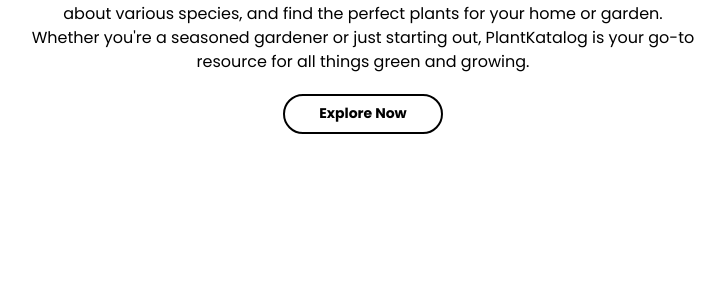
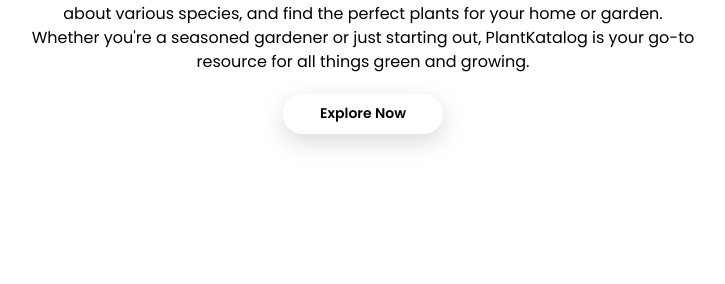
Before and after one commit to raihansheva/WebsiteKatalogPlants, a PHP site: page /pages/index.php in a window 1280 px wide. Shown: the part 205-489 px from the top of the page, without its empty margins (277-1002 px from the left). Run offline with PHP 8.4, Linux system fonts and the light colour scheme.

Commit message:
revisi desain

```diff
--- a/asset/style/index.css
+++ b/asset/style/index.css
@@ -60,23 +60,47 @@
   margin-top: 20px;
 }
 
+/* Glass Button */
 .button-explore {
   width: 160px;
   height: 40px;
-  border: 2px solid var(--color-dark);
   border-radius: 25px;
   text-decoration: none;
+
   display: flex;
   justify-content: center;
   align-items: center;
+
+  /* Glass effect */
+  background: rgba(255, 255, 255, 0.25);
+  backdrop-filter: blur(12px);
+  -webkit-backdrop-filter: blur(12px);
+
+  /* border: 1px solid rgba(255, 255, 255, 0.35); */
+
+  box-shadow:
+    0 8px 24px rgba(0, 0, 0, 0.15),
+    inset 0 1px 0 rgba(255, 255, 255, 0.4);
+
+  transition: all 0.3s ease;
+}
+
+/* Hover efek glass */
+.button-explore:hover {
+  background: rgba(255, 255, 255, 0.35);
+  transform: translateY(-2px);
+  /* box-shadow:
+    0 12px 32px rgba(0, 0, 0, 0.2),
+    inset 0 1px 0 rgba(255, 255, 255, 0.5); */
 }
 
 .text-button-explore {
   font-size: 14px;
-  font-weight: bold;
+  font-weight: 600;
   color: var(--color-dark);
-  margin: 0px;
+  margin: 0;
 }
+
 
 /* ++++++++++++++++++++++++++++ */
 
```
